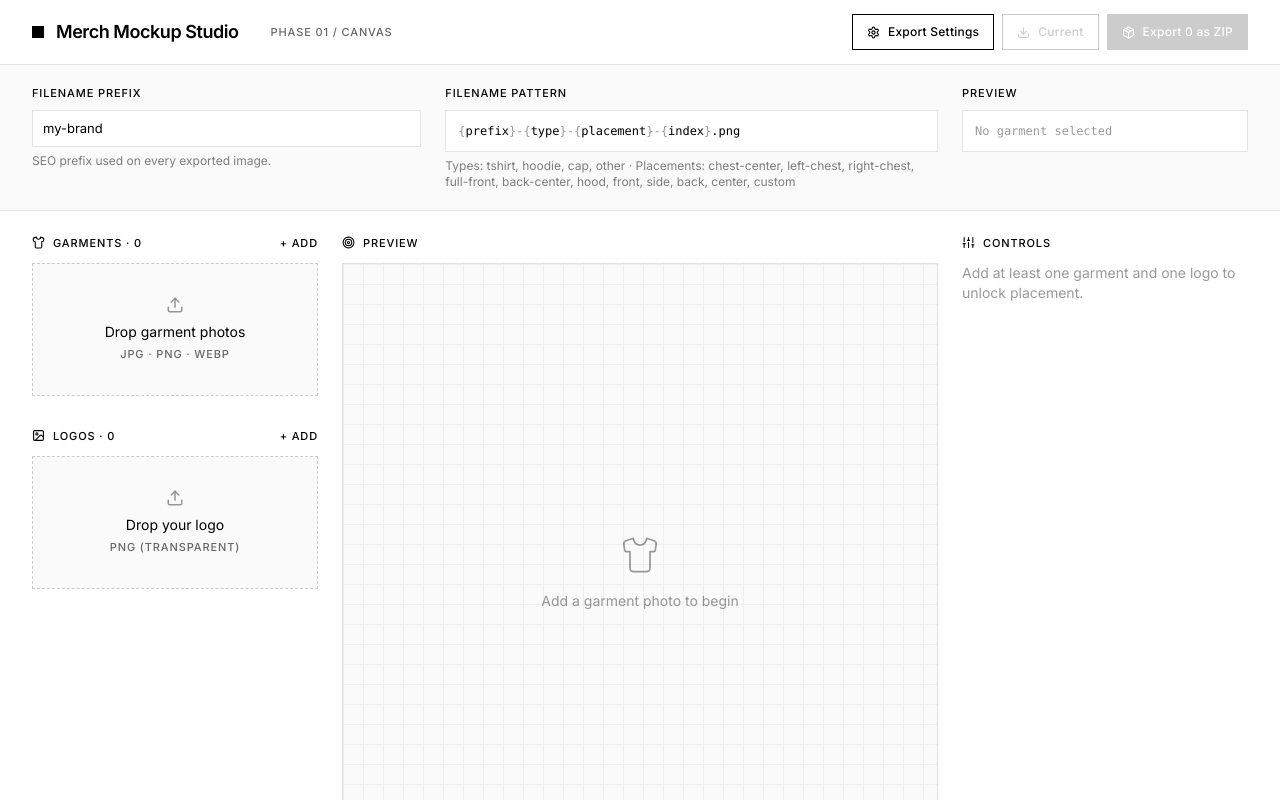
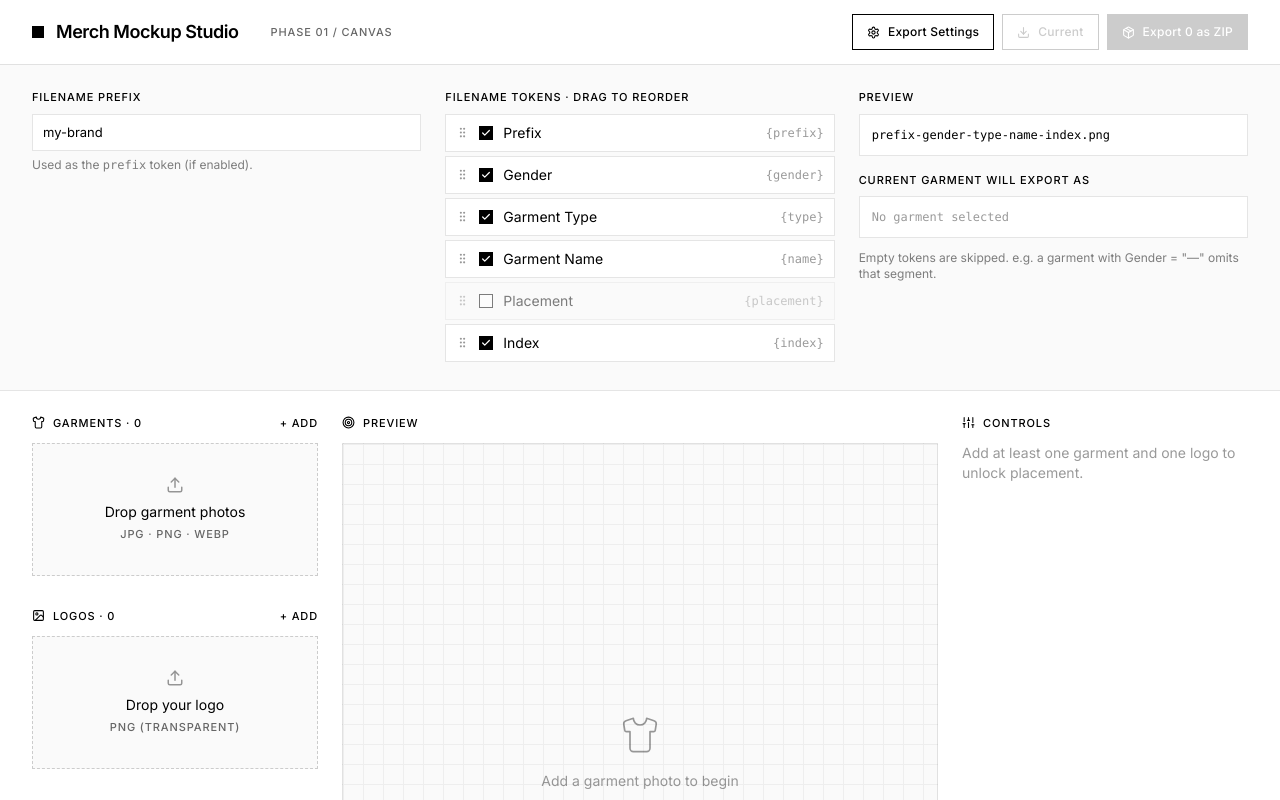
Before and after one commit to sparetime-mato/merch-mockup-studio, a React (Vite) app: page / in a window 1280 px wide. Both pictures are taken after a click on the button "Export Settings". Shown: the top 800 px of the page. Built offline with nearby package versions, Linux system fonts and the light colour scheme.

Commit message:
Phase 1.2

```diff
--- a/src/App.jsx
+++ b/src/App.jsx
@@ -1,10 +1,11 @@
 import React, { useState, useRef, useEffect } from 'react';
-import { Upload, Download, X, RotateCw, Copy, Layers, Image as ImageIcon, Shirt, Trash2, ChevronRight, Target, Sliders, Package, Settings } from 'lucide-react';
+import { Upload, Download, X, RotateCw, Copy, Layers, Image as ImageIcon, Shirt, Trash2, ChevronRight, Target, Sliders, Package, Settings, GripVertical, Pencil, Check } from 'lucide-react';
 
 // ───────────────────────────────────────────────────────────────
-// Merch Mockup Studio — Phase 1.1
-// Clean Swiss aesthetic · Right Chest preset · Filename templating
-// · Resize handles on canvas
+// Merch Mockup Studio — Phase 1.2
+// + Gender per garment · Editable garment names
+// + Configurable, reorderable filename tokens
+// + Skew X/Y sliders (perspective)
 // ───────────────────────────────────────────────────────────────
 
 const PRESET_ZONES = {
@@ -39,6 +40,13 @@ const GARMENT_TYPES = [
   { id: 'other',  label: 'Other' },
 ];
 
+const GENDERS = [
+  { id: 'na',    label: '—',      slug: '' },
+  { id: 'men',   label: 'Men',    slug: 'men' },
+  { id: 'women', label: 'Women',  slug: 'women' },
+  { id: 'kids',  label: 'Kids',   slug: 'kids' },
+];
+
 const BLEND_MODES = [
   { id: 'source-over',  label: 'Normal' },
   { id: 'multiply',     label: 'Multiply' },
@@ -46,6 +54,25 @@ const BLEND_MODES = [
   { id: 'overlay',      label: 'Overlay' },
   { id: 'darken',       label: 'Darken' },
   { id: 'lighten',      label: 'Lighten' },
+];
+
+// All filename tokens available to the user
+const ALL_TOKENS = [
+  { id: 'prefix',    label: 'Prefix' },
+  { id: 'gender',    label: 'Gender' },
+  { id: 'type',      label: 'Garment Type' },
+  { id: 'name',      label: 'Garment Name' },
+  { id: 'placement', label: 'Placement' },
+  { id: 'index',     label: 'Index' },
+];
+
+const DEFAULT_TOKEN_ORDER = [
+  { id: 'prefix',    enabled: true  },
+  { id: 'gender',    enabled: true  },
+  { id: 'type',      enabled: true  },
+  { id: 'name',      enabled: true  },
+  { id: 'placement', enabled: false },
+  { id: 'index',     enabled: true  },
 ];
 
 const uid = () => Math.random().toString(36).slice(2, 10);
@@ -58,6 +85,58 @@ const fileToImage = (file) => new Promise((res, rej) => {
   img.src = url;
 });
 
+// Strip extension and slugify for initial garment display name
+const nameFromFilename = (filename) => {
+  const base = filename.replace(/\.[^.]+$/, '');
+  return base.replace(/[_]+/g, ' ').trim();
+};
+
+// Slugify for SEO-safe filenames
+const slugify = (s) => (s || '')
+  .toLowerCase()
+  .normalize('NFD').replace(/[\u0300-\u036f]/g, '')
+  .replace(/[^a-z0-9]+/g, '-')
+  .replace(/(^-|-$)/g, '');
+
+// Auto-detect gender from filename
+const guessGender = (name) => {
+  const n = name.toLowerCase();
+  if (/\b(women|womens|woman|female|ladies)\b/.test(n)) return 'women';
+  if (/\b(men|mens|man|male)\b/.test(n)) return 'men';
+  if (/\b(kids|kid|child|children|youth|boys?|girls?)\b/.test(n)) return 'kids';
+  return 'na';
+};
+
+// Map placement back to a preset id
+const placementZoneId = (type, placement, tolerance = 0.02) => {
+  const zones = PRESET_ZONES[type] || [];
+  const hit = zones.find(z =>
+    Math.abs(z.x - placement.xPct) < tolerance &&
+    Math.abs(z.y - placement.yPct) < tolerance &&
+    Math.abs(z.w - placement.widthPct) < tolerance
+  );
+  return hit ? hit.id : 'custom';
+};
+
+// Build filename using user-configured tokens
+const buildFilename = ({ tokens, prefix, garment, index, extension = 'png' }) => {
+  const placement = placementZoneId(garment.type, garment.placement);
+  const values = {
+    prefix: slugify(prefix),
+    gender: GENDERS.find(g => g.id === garment.gender)?.slug || '',
+    type: slugify(garment.type),
+    name: slugify(garment.displayName),
+    placement: slugify(placement),
+    index: String(index + 1).padStart(2, '0'),
+  };
+  const parts = tokens
+    .filter(t => t.enabled)
+    .map(t => values[t.id])
+    .filter(v => v && v.length > 0);
+  const stem = parts.join('-') || 'mockup';
+  return `${stem}.${extension}`;
+};
+
 // Build a composite PNG data URL from garment + placement
 const composeMockup = (garment, logoImg, placement) => {
   const { img } = garment;
@@ -68,7 +147,7 @@ const composeMockup = (garment, logoImg, placement) => {
   ctx.drawImage(img, 0, 0);
 
   if (logoImg && placement) {
-    const { xPct, yPct, widthPct, rotation, opacity, blend } = placement;
+    const { xPct, yPct, widthPct, rotation, opacity, blend, skewX = 0, skewY = 0 } = placement;
     const targetW = widthPct * canvas.width;
     const aspect = logoImg.naturalHeight / logoImg.naturalWidth;
     const targetH = targetW * aspect;
@@ -77,42 +156,15 @@ const composeMockup = (garment, logoImg, placement) => {
     ctx.globalCompositeOperation = blend;
     ctx.translate(xPct * canvas.width, yPct * canvas.height);
     ctx.rotate((rotation * Math.PI) / 180);
+    // Skew — tan of angle in radians
+    ctx.transform(1, Math.tan((skewY * Math.PI) / 180), Math.tan((skewX * Math.PI) / 180), 1, 0, 0);
     ctx.drawImage(logoImg, -targetW / 2, -targetH / 2, targetW, targetH);
     ctx.restore();
   }
   return canvas.toDataURL('image/png');
 };
 
-// Slugify for SEO filenames
-const slugify = (s) => (s || '')
-  .toLowerCase()
-  .normalize('NFD').replace(/[\u0300-\u036f]/g, '')
-  .replace(/[^a-z0-9]+/g, '-')
-  .replace(/(^-|-$)/g, '');
-
-// Map placement back to a preset id (or 'custom')
-const placementZoneId = (type, placement, tolerance = 0.02) => {
-  const zones = PRESET_ZONES[type] || [];
-  const hit = zones.find(z =>
-    Math.abs(z.x - placement.xPct) < tolerance &&
-    Math.abs(z.y - placement.yPct) < tolerance &&
-    Math.abs(z.w - placement.widthPct) < tolerance
-  );
-  return hit ? hit.id : 'custom';
-};
-
-// Resolve template tokens into a filename
-const buildFilename = ({ prefix, type, placement, index }) => {
-  const tokens = {
-    prefix: slugify(prefix) || 'mockup',
-    type: slugify(type),
-    placement: slugify(placement),
-    index: String(index + 1).padStart(2, '0'),
-  };
-  return `${tokens.prefix}-${tokens.type}-${tokens.placement}-${tokens.index}.png`;
-};
-
-// Minimal ZIP (STORE, no compression) — no external deps
+// Minimal ZIP (STORE, no compression)
 const buildZip = async (files) => {
   const encoder = new TextEncoder();
   const fileEntries = [];
@@ -196,7 +248,10 @@ export default function App() {
   const [exporting, setExporting] = useState(false);
   const [exportProgress, setExportProgress] = useState(0);
   const [filenamePrefix, setFilenamePrefix] = useState('my-brand');
+  const [tokens, setTokens] = useState(DEFAULT_TOKEN_ORDER);
   const [showExportPanel, setShowExportPanel] = useState(false);
+  const [editingName, setEditingName] = useState(null);
+  const [tokenDragIndex, setTokenDragIndex] = useState(null);
 
   const garmentInput = useRef();
   const logoInput = useRef();
@@ -213,9 +268,12 @@ export default function App() {
       ...l,
       id: uid(),
       type: guessType(l.name),
+      gender: guessGender(l.name),
+      displayName: nameFromFilename(l.name),
       placement: {
         xPct: 0.5, yPct: 0.32, widthPct: 0.22,
         rotation: 0, opacity: 1, blend: 'source-over',
+        skewX: 0, skewY: 0,
       },
     }));
     setGarments(prev => [...prev, ...newOnes]);
@@ -240,6 +298,10 @@ export default function App() {
   const updatePlacement = (garmentId, patch) => {
     setGarments(prev => prev.map(g => g.id === garmentId
       ? { ...g, placement: { ...g.placement, ...patch } } : g));
+  };
+
+  const updateGarment = (garmentId, patch) => {
+    setGarments(prev => prev.map(g => g.id === garmentId ? { ...g, ...patch } : g));
   };
 
   const applyPresetZone = (zone) => {
@@ -276,6 +338,24 @@ export default function App() {
     }
   };
 
+  // ──────── Token reordering (drag & drop) ────────
+  const onTokenDragStart = (i) => setTokenDragIndex(i);
+  const onTokenDragOver = (e, i) => {
+    e.preventDefault();
+    if (tokenDragIndex === null || tokenDragIndex === i) return;
+    setTokens(prev => {
+      const next = [...prev];
+      const [item] = next.splice(tokenDragIndex, 1);
+      next.splice(i, 0, item);
+      return next;
+    });
+    setTokenDragIndex(i);
+  };
+  const onTokenDragEnd = () => setTokenDragIndex(null);
+  const toggleToken = (id) => {
+    setTokens(prev => prev.map(t => t.id === id ? { ...t, enabled: !t.enabled } : t));
+  };
+
   // ──────── Canvas rendering ────────
   const HANDLE_SIZE = 10;
 
@@ -310,10 +390,11 @@ export default function App() {
       ctx.globalCompositeOperation = p.blend;
       ctx.translate(p.xPct * w, p.yPct * h);
       ctx.rotate((p.rotation * Math.PI) / 180);
+      ctx.transform(1, Math.tan((p.skewY * Math.PI) / 180), Math.tan((p.skewX * Math.PI) / 180), 1, 0, 0);
       ctx.drawImage(currentLogo.img, -targetW / 2, -targetH / 2, targetW, targetH);
       ctx.restore();
 
-      // Selection frame + handles
+      // Selection frame + handles (drawn WITHOUT skew for clean UI)
       ctx.save();
       ctx.translate(p.xPct * w, p.yPct * h);
       ctx.rotate((p.rotation * Math.PI) / 180);
@@ -324,7 +405,6 @@ export default function App() {
       ctx.strokeRect(-targetW / 2, -targetH / 2, targetW, targetH);
       ctx.setLineDash([]);
 
-      // Corner resize handles (white square with black outline — clear on any bg)
       const handles = [
         [-targetW / 2, -targetH / 2],
         [ targetW / 2, -targetH / 2],
@@ -339,7 +419,6 @@ export default function App() {
         ctx.strokeRect(hx - HANDLE_SIZE/2, hy - HANDLE_SIZE/2, HANDLE_SIZE, HANDLE_SIZE);
       });
 
-      // Rotation handle (circle above top of box)
       const rotY = -targetH / 2 - 28;
       ctx.beginPath();
       ctx.moveTo(0, -targetH / 2);
@@ -473,11 +552,8 @@ export default function App() {
   const exportSingle = () => {
     if (!currentGarment || !currentLogo) return;
     const dataUrl = composeMockup(currentGarment, currentLogo.img, currentGarment.placement);
-    const placementId = placementZoneId(currentGarment.type, currentGarment.placement);
     const filename = buildFilename({
-      prefix: filenamePrefix,
-      type: currentGarment.type,
-      placement: placementId,
+      tokens, prefix: filenamePrefix, garment: currentGarment,
       index: garments.findIndex(g => g.id === currentGarment.id),
     });
     const a = document.createElement('a');
@@ -494,12 +570,8 @@ export default function App() {
     for (let i = 0; i < garments.length; i++) {
       const g = garments[i];
       const dataUrl = composeMockup(g, currentLogo.img, g.placement);
-      const placementId = placementZoneId(g.type, g.placement);
       const filename = buildFilename({
-        prefix: filenamePrefix,
-        type: g.type,
-        placement: placementId,
-        index: i,
+        tokens, prefix: filenamePrefix, garment: g, index: i,
       });
       files.push({ name: filename, data: dataUrlToBytes(dataUrl) });
       setExportProgress(Math.round(((i + 1) / garments.length) * 100));
@@ -520,12 +592,16 @@ export default function App() {
 
   const previewFilename = currentGarment
     ? buildFilename({
-        prefix: filenamePrefix,
-        type: currentGarment.type,
-        placement: placementZoneId(currentGarment.type, currentGarment.placement),
+        tokens, prefix: filenamePrefix, garment: currentGarment,
         index: garments.findIndex(g => g.id === currentGarment.id),
       })
     : '';
+
+  // Preview pattern as tokens
+  const previewPattern = tokens
+    .filter(t => t.enabled)
+    .map(t => t.id)
+    .join('-') || 'mockup';
 
   return (
     <div className="min-h-screen w-full bg-white text-black"
@@ -609,6 +685,11 @@ export default function App() {
           transition: border-color 120ms;
         }
         input[type="text"]:focus { border-color: #000; }
+        .inline-edit {
+          padding: 2px 4px !important;
+          font-size: 13px !important;
+          border: 1px solid #000 !important;
+        }
         select {
           background: transparent; font-family: inherit;
           font-size: 11px; text-transform: uppercase;
@@ -617,6 +698,27 @@ export default function App() {
           cursor: pointer;
         }
         .mono { font-family: 'SF Mono', ui-monospace, Menlo, monospace; }
+        .token-row {
+          display: flex; align-items: center; gap: 10px;
+          padding: 8px 10px;
+          border: 1px solid #E5E5E5;
+          background: #fff;
+          margin-bottom: 4px;
+          cursor: grab;
+          user-select: none;
+          transition: border-color 120ms, background 120ms;
+        }
+        .token-row:hover { border-color: #000; }
+        .token-row.disabled { opacity: 0.5; background: #FAFAFA; }
+        .token-row.dragging { opacity: 0.3; }
+        .token-row:active { cursor: grabbing; }
+        .token-checkbox {
+          width: 14px; height: 14px;
+          border: 1px solid #000;
+          display: inline-flex; align-items: center; justify-content: center;
+          background: #fff;
+        }
+        .token-checkbox.checked { background: #000; color: #fff; }
       `}</style>
 
       {/* HEADER */}
@@ -656,7 +758,7 @@ export default function App() {
 
         {showExportPanel && (
           <div className="border-t border-black/10 bg-[#FAFAFA]">
-            <div className="max-w-[1600px] mx-auto px-8 py-5 grid grid-cols-12 gap-6 items-start">
+            <div className="max-w-[1600px] mx-auto px-8 py-6 grid grid-cols-12 gap-6">
               <div className="col-span-12 md:col-span-4">
                 <label className="label block mb-2">Filename prefix</label>
                 <input
@@ -666,29 +768,48 @@ export default function App() {
                   placeholder="my-brand"
                 />
                 <p className="text-xs text-black/50 mt-1.5">
-                  SEO prefix used on every exported image.
+                  Used as the <code>prefix</code> token (if enabled).
                 </p>
               </div>
-              <div className="col-span-12 md:col-span-5">
-                <label className="label block mb-2">Filename pattern</label>
-                <div className="mono text-xs p-3 border border-black/10 bg-white">
-                  <span className="text-black/40">{'{'}</span>prefix<span className="text-black/40">{'}'}</span>
-                  <span className="text-black/40">-</span>
-                  <span className="text-black/40">{'{'}</span>type<span className="text-black/40">{'}'}</span>
-                  <span className="text-black/40">-</span>
-                  <span className="text-black/40">{'{'}</span>placement<span className="text-black/40">{'}'}</span>
-                  <span className="text-black/40">-</span>
-                  <span className="text-black/40">{'{'}</span>index<span className="text-black/40">{'}'}</span>.png
+
+              <div className="col-span-12 md:col-span-4">
+                <label className="label block mb-2">Filename tokens · drag to reorder</label>
+                <div>
+                  {tokens.map((t, i) => (
+                    <div
+                      key={t.id}
+                      className={`token-row ${!t.enabled ? 'disabled' : ''} ${tokenDragIndex === i ? 'dragging' : ''}`}
+                      draggable
+                      onDragStart={() => onTokenDragStart(i)}
+                      onDragOver={(e) => onTokenDragOver(e, i)}
+                      onDragEnd={onTokenDragEnd}
+                    >
+                      <GripVertical size={13} className="opacity-40" />
+                      <button
+                        onClick={() => toggleToken(t.id)}
+                        className={`token-checkbox ${t.enabled ? 'checked' : ''}`}
+                      >
+                        {t.enabled && <Check size={10} strokeWidth={3} />}
+                      </button>
+                      <span className="text-sm flex-1">{ALL_TOKENS.find(a => a.id === t.id).label}</span>
+                      <span className="mono text-xs text-black/40">{`{${t.id}}`}</span>
                     </div>
-                <p className="text-xs text-black/50 mt-1.5">
-                  Types: tshirt, hoodie, cap, other · Placements: chest-center, left-chest, right-chest, full-front, back-center, hood, front, side, back, center, custom
-                </p>
+                  ))}
                 </div>
-              <div className="col-span-12 md:col-span-3">
+              </div>
+
+              <div className="col-span-12 md:col-span-4">
                 <label className="label block mb-2">Preview</label>
+                <div className="mono text-xs p-3 border border-black/10 bg-white break-all mb-2">
+                  {previewPattern}.png
+                </div>
+                <label className="label block mb-2 mt-4">Current garment will export as</label>
                 <div className="mono text-xs p-3 border border-black/10 bg-white break-all">
                   {previewFilename || <span className="text-black/40">No garment selected</span>}
                 </div>
+                <p className="text-xs text-black/50 mt-3">
+                  Empty tokens are skipped. e.g. a garment with Gender = "—" omits that segment.
+                </p>
               </div>
             </div>
           </div>
@@ -728,32 +849,63 @@ export default function App() {
               </div>
             )}
 
-            <div className="space-y-2 max-h-[340px] overflow-y-auto">
+            <div className="space-y-2 max-h-[480px] overflow-y-auto">
               {garments.map(g => (
                 <div
                   key={g.id}
-                  className={`thumb cursor-pointer p-2 flex items-center gap-3 ${activeGarment === g.id ? 'active' : ''}`}
+                  className={`thumb cursor-pointer p-2 flex items-start gap-3 ${activeGarment === g.id ? 'active' : ''}`}
                   onClick={() => setActiveGarment(g.id)}
                 >
-                  <img src={g.url} alt={g.name} className="w-12 h-12 object-cover" />
+                  <img src={g.url} alt={g.displayName} className="w-12 h-12 object-cover flex-shrink-0" />
                   <div className="flex-1 min-w-0">
-                    <div className="text-sm truncate">{g.name}</div>
+                    {editingName === g.id ? (
+                      <input
+                        type="text"
+                        className="inline-edit"
+                        value={g.displayName}
+                        autoFocus
+                        onClick={e => e.stopPropagation()}
+                        onChange={e => updateGarment(g.id, { displayName: e.target.value })}
+                        onBlur={() => setEditingName(null)}
+                        onKeyDown={e => {
+                          if (e.key === 'Enter' || e.key === 'Escape') setEditingName(null);
+                        }}
+                      />
+                    ) : (
+                      <div
+                        className="text-sm truncate flex items-center gap-1 group"
+                        onClick={e => { e.stopPropagation(); setEditingName(g.id); }}
+                        title="Click to rename"
+                      >
+                        <span className="truncate">{g.displayName}</span>
+                        <Pencil size={10} className="opacity-0 group-hover:opacity-40 flex-shrink-0" />
+                      </div>
+                    )}
+                    <div className="flex items-center gap-2 mt-0.5">
                       <select
                         value={g.type}
                         onClick={e => e.stopPropagation()}
-                      onChange={e => {
-                        const newType = e.target.value;
-                        setGarments(prev => prev.map(x => x.id === g.id ? { ...x, type: newType } : x));
-                      }}
+                        onChange={e => updateGarment(g.id, { type: e.target.value })}
                       >
                         {GARMENT_TYPES.map(t => (
                           <option key={t.id} value={t.id}>{t.label}</option>
                         ))}
                       </select>
+                      <span className="text-black/20">·</span>
+                      <select
+                        value={g.gender}
+                        onClick={e => e.stopPropagation()}
+                        onChange={e => updateGarment(g.id, { gender: e.target.value })}
+                      >
+                        {GENDERS.map(ge => (
+                          <option key={ge.id} value={ge.id}>{ge.label}</option>
+                        ))}
+                      </select>
+                    </div>
                   </div>
                   <button
                     onClick={e => { e.stopPropagation(); removeGarment(g.id); }}
-                    className="opacity-30 hover:opacity-100"
+                    className="opacity-30 hover:opacity-100 flex-shrink-0"
                   >
                     <Trash2 size={13} />
                   </button>
@@ -823,7 +975,7 @@ export default function App() {
               <Target size={13} /> Preview
             </h2>
             {currentGarment && (
-              <span className="label label-muted truncate max-w-[60%]">{currentGarment.name}</span>
+              <span className="label label-muted truncate max-w-[60%]">{currentGarment.displayName}</span>
             )}
           </div>
 
@@ -925,6 +1077,38 @@ export default function App() {
 
               <section>
                 <div className="flex items-center justify-between mb-1">
+                  <label className="label">Skew X (perspective)</label>
+                  <span className="label label-muted">{p.skewX || 0}°</span>
+                </div>
+                <input
+                  type="range" className="slider"
+                  min={-45} max={45} step={1}
+                  value={p.skewX || 0}
+                  onChange={e => updatePlacement(currentGarment.id, { skewX: +e.target.value })}
+                />
+              </section>
+
+              <section>
+                <div className="flex items-center justify-between mb-1">
+                  <label className="label">Skew Y (perspective)</label>
+                  <span className="label label-muted">{p.skewY || 0}°</span>
+                </div>
+                <input
+                  type="range" className="slider"
+                  min={-45} max={45} step={1}
+                  value={p.skewY || 0}
+                  onChange={e => updatePlacement(currentGarment.id, { skewY: +e.target.value })}
+                />
+                <button
+                  className="btn-text label-muted mt-1"
+                  onClick={() => updatePlacement(currentGarment.id, { skewX: 0, skewY: 0 })}
+                >
+                  Reset skew
+                </button>
+              </section>
+
+              <section>
+                <div className="flex items-center justify-between mb-1">
                   <label className="label">Opacity</label>
                   <span className="label label-muted">{Math.round(p.opacity * 100)}%</span>
                 </div>
@@ -980,7 +1164,7 @@ export default function App() {
       <footer className="hairline mt-10">
         <div className="max-w-[1600px] mx-auto px-8 py-5 flex items-center justify-between label label-muted">
           <span>All compositing runs in your browser. Nothing is uploaded.</span>
-          <span>v0.2 · Canvas Engine</span>
+          <span>v0.3 · Canvas Engine</span>
         </div>
       </footer>
     </div>
```
Lines whose indentation alone changed are shown as unchanged.
